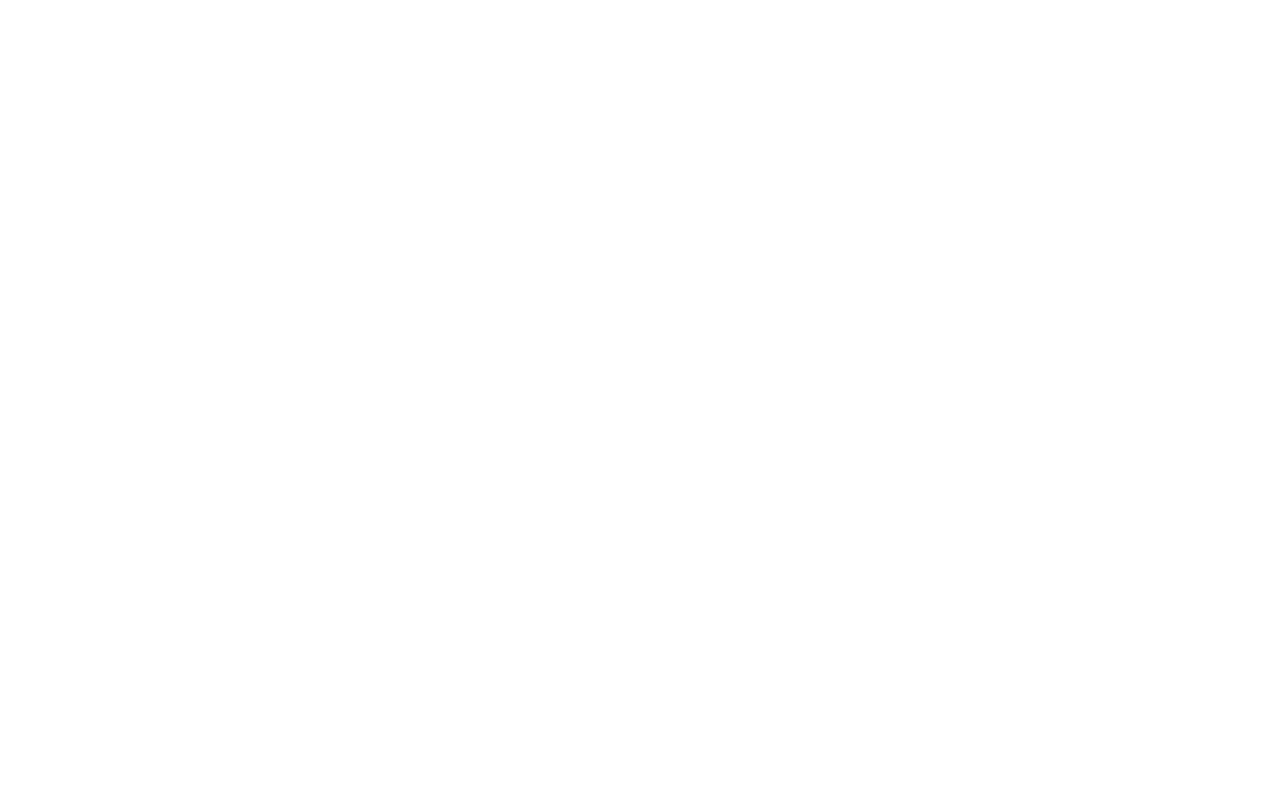
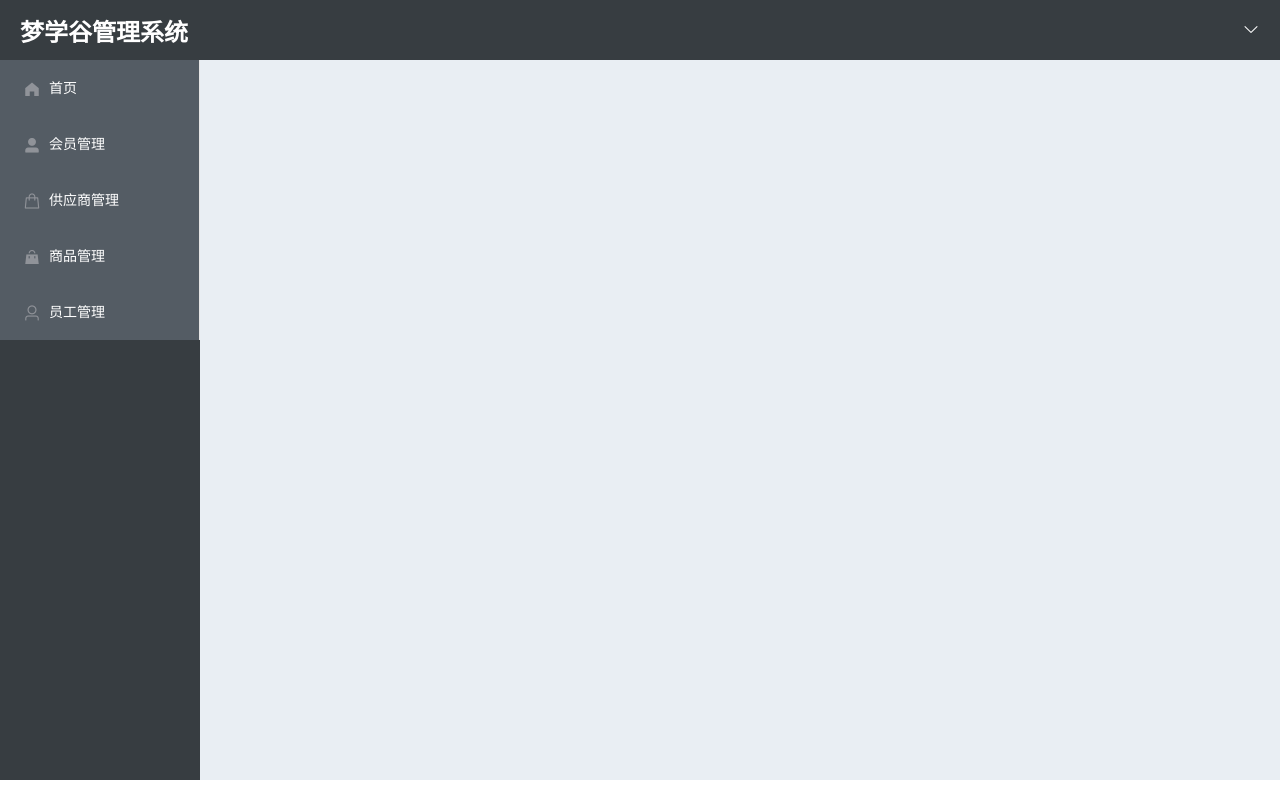
Before and after one commit to ZhangZhiPengMr/usian-manager-system, a Vue app: page /#/home in a window 1280 px wide. Built offline with nearby package versions, Linux system fonts and the light colour scheme; no server answers.

Commit message:
feat(custom): 添加了登录功能和首页家侧边栏

```diff
--- a/src/App.vue
+++ b/src/App.vue
@@ -5,5 +5,20 @@
 </template>
 
 <style lang="scss">
-
+* {
+  margin: 0;
+  padding: 0;
+}
+body,
+html {
+  width: 100%;
+  height: 100%;
+}
+li {
+  list-style: none;
+}
+#app {
+  width: 100%;
+  height: 100%;
+}
 </style>
--- a/src/main.js
+++ b/src/main.js
@@ -2,13 +2,15 @@ import Vue from "vue";
 import App from "./App.vue";
 import router from "./router";
 import store from "./store";
+import axios from "axios"
 //引入ElementUI组件
 import ElementUI from 'element-ui';
 import 'element-ui/lib/theme-chalk/index.css';
 Vue.config.productionTip = false;
 //吧ElementUI挂载到Vue上
 Vue.use(ElementUI);
-console.log("--"+process.env.VUE_APP_BASE_API);
+Vue.prototype.$axios = axios
+// console.log("--" + process.env.VUE_APP_BASE_API);
 new Vue({
   router,
   store,
--- a/src/router/index.js
+++ b/src/router/index.js
@@ -1,23 +1,49 @@
 import Vue from "vue";
 import VueRouter from "vue-router";
-import HomeView from "../views/HomeView.vue";
 
 Vue.use(VueRouter);
 
 const routes = [
   {
-    path: "/",
-    name: "home",
-    component: HomeView,
+    path: '/',
+    redirect: '/login',  // 重定向:重新指向其它path,会改变网址
   },
   {
-    path: "/about",
-    name: "about",
-    // route level code-splitting
-    // this generates a separate chunk (about.[hash].js) for this route
-    // which is lazy-loaded when the route is visited.
-    component: () =>
-      import(/* webpackChunkName: "about" */ "../views/AboutView.vue"),
+    path: "/login",
+    name: "login",
+    component: () => import("../views/LoginView.vue"),
+  },
+  {
+    path: "/home",
+    name: "home",
+    component: () => import("../views/HomeView.vue"),
+    children: [
+      {
+        path: "/about",
+        name: "about",
+        component: () => import("../views/AboutView.vue"),
+      },
+      {
+        path: "/member",
+        name: "member",
+        component: () => import("../views/MemberView.vue"),
+      },
+      {
+        path: "/supplier",
+        name: "supplier",
+        component: () => import("../views/SupplierView.vue"),
+      },
+      {
+        path: "/goods",
+        name: "goods",
+        component: () => import("../views/goods.vue"),
+      },
+      {
+        path: "/staff",
+        name: "staff",
+        component: () => import("../views/staff.vue"),
+      },
+    ]
   },
 ];
 
--- a/src/views/AboutView.vue
+++ b/src/views/AboutView.vue
@@ -1,5 +1,11 @@
 <template>
   <div class="about">
-    <h1>This is an about page</h1>
+    <h1>欢迎访问梦学谷管理系统</h1>
   </div>
 </template>
+<style lang="scss" scoped>
+h1 {
+  text-align: center;
+  font-size: 30px;
+}
+</style>
--- a/src/views/HomeView.vue
+++ b/src/views/HomeView.vue
@@ -1,29 +1,125 @@
 <template>
   <div class="home">
-    <p>asdasd asdasd</p>
+    <el-container>
+      <el-header>
+        <h1>梦学谷管理系统</h1>
+        <el-dropdown>
+          <span class="el-dropdown-link" @click="signOut">
+            {{ userData.name }}<i class="el-icon-arrow-down el-icon--right"></i>
+          </span>
+          <el-dropdown-menu slot="dropdown">
+            <el-dropdown-item>修改密码</el-dropdown-item>
+            <el-dropdown-item @command="signOut">退出登录</el-dropdown-item>
+          </el-dropdown-menu>
+        </el-dropdown>
+      </el-header>
+      <el-container>
+        <el-aside width="200px">
+          <el-menu
+            default-active="2"
+            class="el-menu-vertical-demo"
+            background-color="#545c64"
+            text-color="#fff"
+            active-text-color="#ffd04b"
+            router
+          >
+            <el-menu-item index="about">
+              <i class="el-icon-s-home"></i>
+              <span slot="title">首页</span>
+            </el-menu-item>
+            <el-menu-item index="member">
+              <i class="el-icon-user-solid"></i>
+              <span slot="title">会员管理</span>
+            </el-menu-item>
+            <el-menu-item index="supplier">
+              <i class="el-icon-goods"></i>
+              <span slot="title">供应商管理</span>
+            </el-menu-item>
+            <el-menu-item index="goods">
+              <i class="el-icon-s-goods"></i>
+              <span slot="title">商品管理</span>
+            </el-menu-item>
+            <el-menu-item index="staff">
+              <i class="el-icon-user"></i>
+              <span slot="title">员工管理</span>
+            </el-menu-item>
+          </el-menu>
+        </el-aside>
+        <el-main>
+          <router-view></router-view>
+        </el-main>
+      </el-container>
+    </el-container>
   </div>
 </template>
 
 <script>
-import axios from "axios";
 export default {
-  name: "HomeView",
+  name: "home",
+  components: {},
   data() {
-    return {};
+    return {
+      menusData: [], //左侧栏数据
+      userData: [],
+    };
   },
-  methods: {},
   created() {
-    axios({
-      url: "/dev-api/",
-      method: "GET",
-    })
-      .then((result) => {
-        console.log(result);
-      })
-      .catch((err) => {
-        console.log(err);
-      });
+    // this.getMenus();
+    this.gitUser();
   },
-  components: {},
+  mounted() {},
+  methods: {
+    //获取用户信息
+    gitUser() {
+      this.$axios
+        .get("http://vue.mengxuegu.com/pro-api/user/info/admin")
+        .then((res) => {
+          console.log(res);
+          this.userData = res.data.data;
+        });
+    },
+    //退出登录以及token
+    signOut() {
+      this.$router.back();
+      console.log(1);
+    },
+  },
 };
 </script>
+<style scoped lang="scss">
+.el-header,
+.el-footer {
+  background-color: #373d41;
+  color: #fff;
+  height: 10vh;
+  display: flex;
+  align-items: center;
+  justify-content: space-between;
+  padding: 10px 20px;
+}
+
+.el-aside {
+  background-color: #373d41;
+  color: #fff;
+  height: 90vh;
+}
+
+.el-main {
+  background-color: #e9eef3;
+  color: #333;
+  height: 90vh;
+}
+.el-icon-s-operation {
+  display: block;
+  text-align: center;
+  font-size: 30px;
+}
+.el-dropdown-link {
+  cursor: pointer;
+  font-size: 18px;
+  color: #fff;
+}
+.el-icon-arrow-down {
+  font-size: 18px;
+}
+</style>
--- /dev/null
+++ b/src/views/LoginView.vue
@@ -0,0 +1,118 @@
+<template>
+  <div class="loginBox">
+    <el-card class="login">
+      <h1>梦学谷会员管理系统</h1>
+      <el-form
+        :model="ruleForm"
+        :rules="rules"
+        ref="ruleForm"
+        label-width="100px"
+        class="demo-ruleForm"
+      >
+        <el-form-item label="用户名" prop="username">
+          <el-input
+            v-model="ruleForm.username"
+            prefix-icon="el-icon-user-solid"
+          ></el-input>
+        </el-form-item>
+        <el-form-item label="密码" prop="password">
+          <el-input
+            v-model="ruleForm.password"
+            show-password
+            prefix-icon="el-icon-s-tools"
+          ></el-input>
+        </el-form-item>
+        <el-form-item>
+          <el-button type="primary" @click="submitForm('ruleForm')"
+            >登录</el-button
+          >
+        </el-form-item>
+      </el-form>
+    </el-card>
+  </div>
+</template>
+
+<script>
+export default {
+  name: "",
+  components: {},
+  data() {
+    return {
+      ruleForm: {
+        username: "admin",
+        password: "123456",
+      },
+      rules: {
+        //必填
+        username: [
+          { required: true, message: "请输入用户名", trigger: "blur" },
+          { min: 3, max: 6, message: "长度在 3 到 6 个字符", trigger: "blur" },
+        ],
+        password: [
+          { required: true, message: "请输入密码", trigger: "blur" },
+          { min: 3, max: 6, message: "长度在 3 到 6 个字符", trigger: "blur" },
+        ],
+      },
+    };
+  },
+  created() {},
+  mounted() {},
+  methods: {
+    submitForm(formName) {
+      this.$refs[formName].validate((valid) => {
+        if (valid) {
+          this.$axios
+            .post("http://vue.mengxuegu.com/pro-api/user/login", this.ruleForm)
+            .then((res) => {
+              console.log(res);
+              if (res.data.code == 2000) {
+                //成功信息
+                this.$message({
+                  type: "success", // success error warning
+                  message: res.data.message,
+                  duration: 2000,
+                });
+                //存储token
+                sessionStorage.setItem("token", res.data.data.token);
+                this.$router.push("/home");
+              } else {
+                this.$message({
+                  type: "error", // success error warning
+                  message: res.data.msg,
+                  duration: 2000,
+                });
+              }
+            });
+        } else {
+          console.log("error submit!!");
+          return false;
+        }
+      });
+    },
+  },
+};
+</script>
+<style scoped lang="scss">
+.loginBox {
+  width: 100%;
+  height: 100vh;
+  background-image: url("../assets/login.jpg");
+  background-repeat: no-repeat;
+  background-size: cover/contain;
+  .login {
+    width: 500px;
+    height: 400px;
+    border-radius: 20px;
+    position: absolute;
+    top: 0;
+    left: 0;
+    bottom: 0;
+    right: 0;
+    margin: auto;
+  }
+}
+h1 {
+  box-sizing: border-box;
+  padding: 5px 35px;
+}
+</style>
--- /dev/null
+++ b/src/views/MemberView.vue
@@ -0,0 +1,17 @@
+<template>
+  <div>会员</div>
+</template>
+
+<script>
+export default {
+  name: "",
+  components: {},
+  data() {
+    return {};
+  },
+  created() {},
+  mounted() {},
+  methods: {},
+};
+</script>
+<style scoped lang="scss"></style>
--- /dev/null
+++ b/src/views/SupplierView.vue
@@ -0,0 +1,22 @@
+<template>
+<div>
+    供应商
+</div>
+</template>
+
+<script>
+export default {
+  name: '',
+  components: {},
+  data () {
+    return {
+    }
+  },
+  created () { },
+  mounted () { },
+  methods: {}
+}
+</script>
+<style scoped lang='scss'>
+
+</style>
--- /dev/null
+++ b/src/views/goods.vue
@@ -0,0 +1,22 @@
+<template>
+<div>
+    商品
+</div>
+</template>
+
+<script>
+export default {
+  name: '',
+  components: {},
+  data () {
+    return {
+    }
+  },
+  created () { },
+  mounted () { },
+  methods: {}
+}
+</script>
+<style scoped lang='scss'>
+
+</style>
--- /dev/null
+++ b/src/views/staff.vue
@@ -0,0 +1,22 @@
+<template>
+<div>
+    员工
+</div>
+</template>
+
+<script>
+export default {
+  name: '',
+  components: {},
+  data () {
+    return {
+    }
+  },
+  created () { },
+  mounted () { },
+  methods: {}
+}
+</script>
+<style scoped lang='scss'>
+
+</style>
```
Also changed, not shown: src/assets/login.jpg (added).
